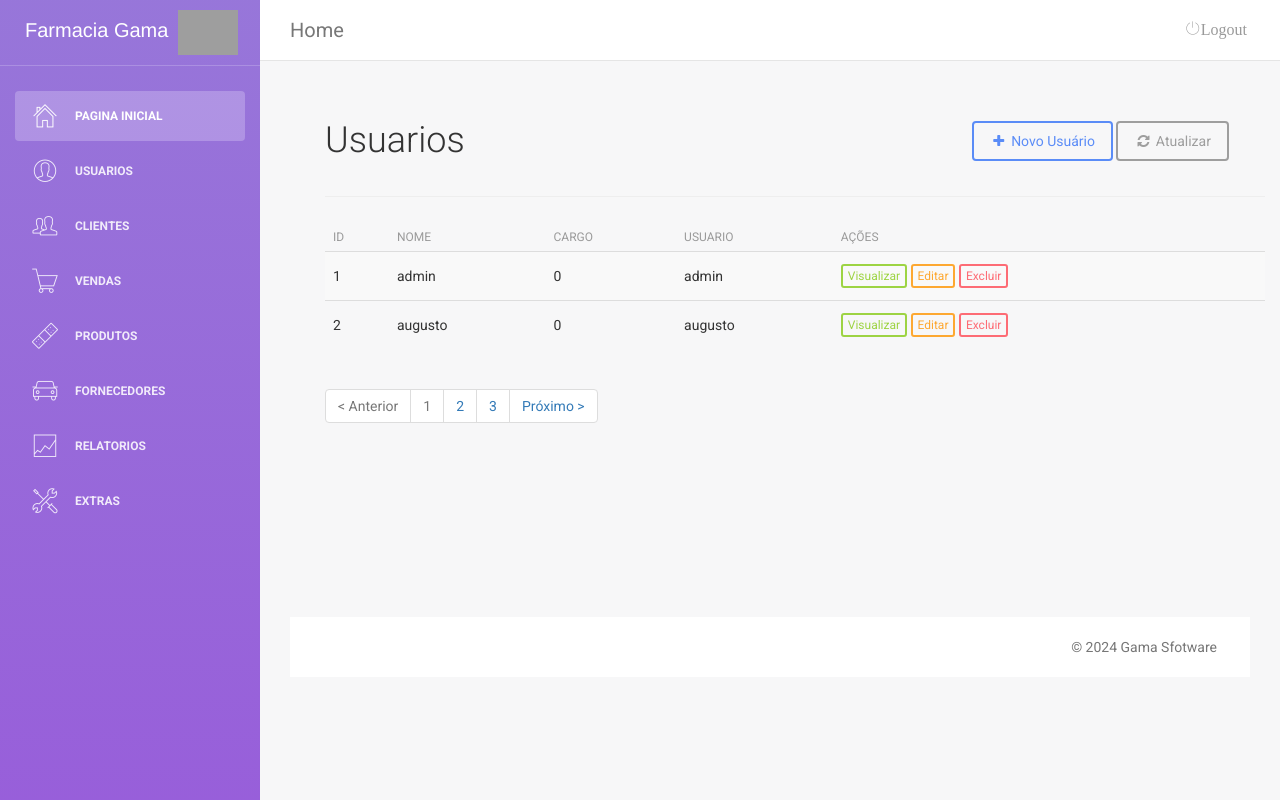
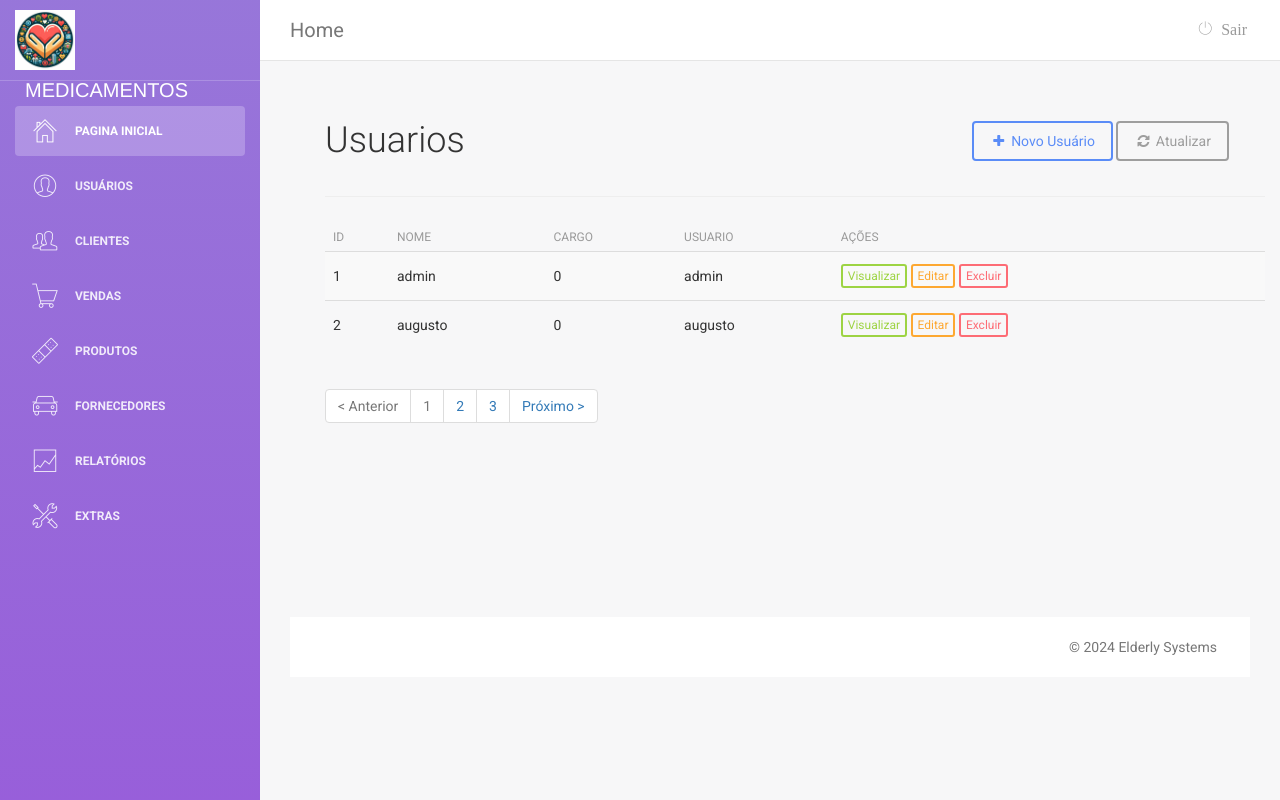
Before and after one commit to JorgeMello/medicamentos, a PHP site: page /main.php?pg=usuario in a window 1280 px wide. Run offline with PHP 8.4, Linux system fonts and the light colour scheme; data comes from the database, SQL or seed files in the repository; some libraries are stand-ins or nearby versions; grey boxes are pictures that could not be loaded.

Commit message:
Alterações do Painel Administrativo

```diff
--- a/home.php
+++ b/home.php
@@ -7,7 +7,7 @@ $usuario = $_SESSION['usuario'];
         <div class="col-md-4">
             <div class="card" style="width: 280px;height: 100px;margin-left: 50px;background-color: #b8ecf3">
                 <div class="">
-                    <h2 style="margin-left: 50px;margin-top: 15px;">Bem vindo</h2>
+                    <h2 style="margin-left: 50px;margin-top: 15px;">Início</h2>
                     <h3 style="margin-left: 80px;"><?php echo $usuario ?></h3>
                 </div>
             </div>
--- a/main.php
+++ b/main.php
@@ -35,7 +35,7 @@ $finalcode = createRandomPassword();
     <link rel="icon" type="image/png" href="assets/img/favicon.ico">
     <meta http-equiv="X-UA-Compatible" content="IE=edge,chrome=1"/>
 
-    <title>Farmacia</title>
+    <title>MEDICAMENTOS ADMINISTRAÇÃO</title>
 
     <meta content='width=device-width, initial-scale=1.0, maximum-scale=1.0, user-scalable=0' name='viewport'/>
     <meta name="viewport" content="width=device-width"/>
@@ -71,8 +71,8 @@ $finalcode = createRandomPassword();
 
         <div class="sidebar-wrapper">
             <div class="logo">
-                <img src="img/farmacia-logo.png" alt="logo" width="60px">
-                <p>Farmacia Gama</p>
+                <img src="img/logotipo-medicamentos.jpeg" alt="logo" width="60px">
+                <p>MEDICAMENTOS</p>
             </div>
 
             <ul class="nav">
@@ -85,7 +85,7 @@ $finalcode = createRandomPassword();
                 <li>
                     <a href="?pg=usuario">
                         <i class="pe-7s-user"></i>
-                        <p>Usuarios</p>
+                        <p>Usuários</p>
                     </a>
                 </li>
                 <li>
@@ -115,7 +115,7 @@ $finalcode = createRandomPassword();
                 <li>
                     <a href="?pg=relatorio_clientes">
                         <i class="pe-7s-graph2"></i>
-                        <p>Relatorios</p>
+                        <p>Relatórios</p>
                     </a>
                 </li>
                 <li>
@@ -148,7 +148,7 @@ $finalcode = createRandomPassword();
                     <ul class="nav navbar-nav navbar-right">
                         <li>
                             <a href="logout">
-                                <i class="pe-7s-power">Logout</i>
+                                <i class="pe-7s-power"> Sair</i>
                             </a>
                         </li>
                     </ul>
@@ -174,7 +174,7 @@ $finalcode = createRandomPassword();
                 <p class="copyright pull-right">
                     &copy;
                     <script>document.write(new Date().getFullYear())</script>
-                    Gama Sfotware
+                    Elderly Systems
                 </p>
             </div>
         </footer>
```
Also changed, not shown: img/logotipo-medicamentos.jpeg (added).
